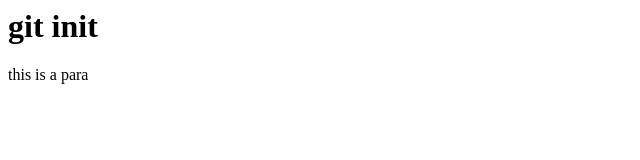
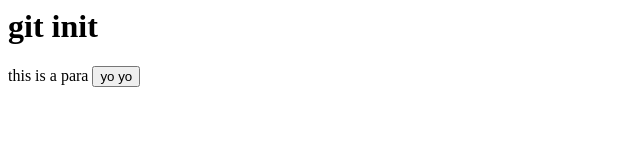
Before and after one commit to amalpu/gitinit, a plain HTML site: page index.html in a window 1280 px wide. Shown: the whole page, without its empty margins (0-640 px from the left). Drawn offline with Linux system fonts and the light colour scheme.

Commit message:
button added

```diff
--- a/index.html
+++ b/index.html
@@ -1,2 +1,2 @@
 <h1>git init</h1>
-<p>this is a para</p>
+<p>this is a para <button>yo yo</button></p>
```
